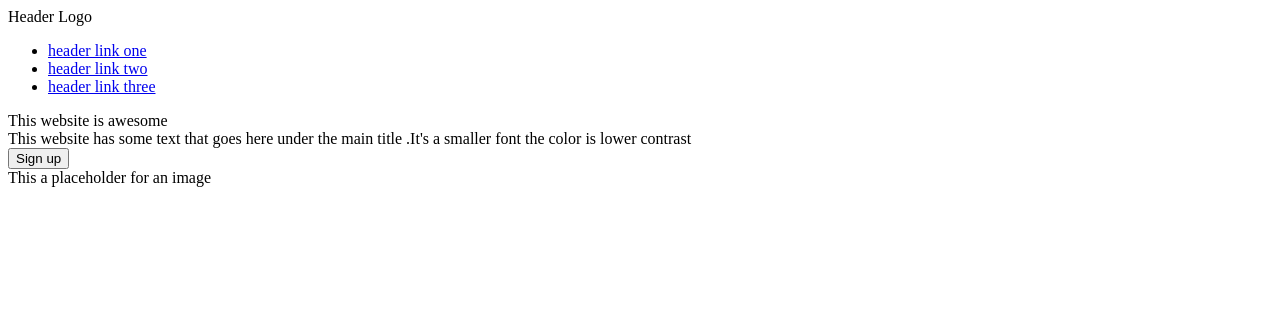
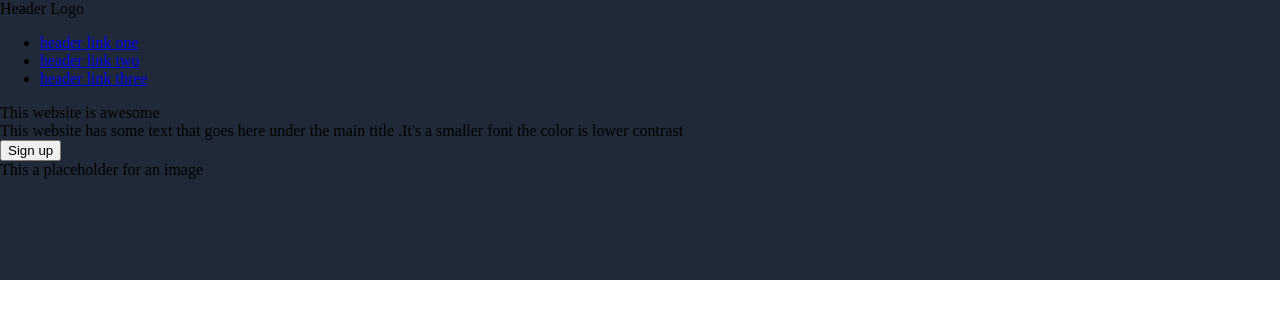
Before and after one commit to Ermiyas23/Landing-Page, a plain HTML site: page index.html in a window 1280 px wide. Drawn offline with Linux system fonts and the light colour scheme; files that its build step writes are made by us from their sources; files whose address does not match are found by name.

Commit message:
Add additional container in the dark-holder

```diff
--- a/css/style.css
+++ b/css/style.css
@@ -0,0 +1,12 @@
+body{
+    margin:0;
+    padding:0;
+}
+.dark-holder{
+    display: flex;
+    flex-direction: column;
+    background-color: #1F2937;
+}
+.resize{
+    flex:0 0 35vh;
+}
--- a/index.html
+++ b/index.html
@@ -8,6 +8,7 @@
 </head>
 <body>
     <div class="dark-holder">
+        <div class="resize">
         <div class="logo">
             <div>Header Logo</div>
             <div class="logo-link">
@@ -28,6 +29,7 @@
                 <div class="box">This a placeholder for an image</div>
             </div>
         </div>
+        </div>
     </div>
 </body>
 </html>
```
